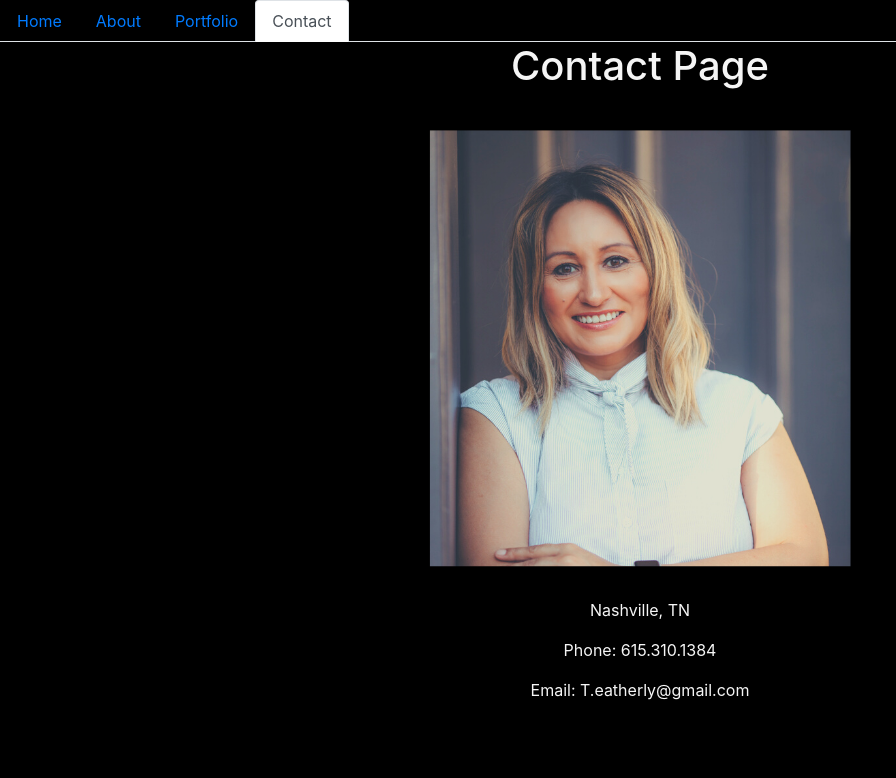
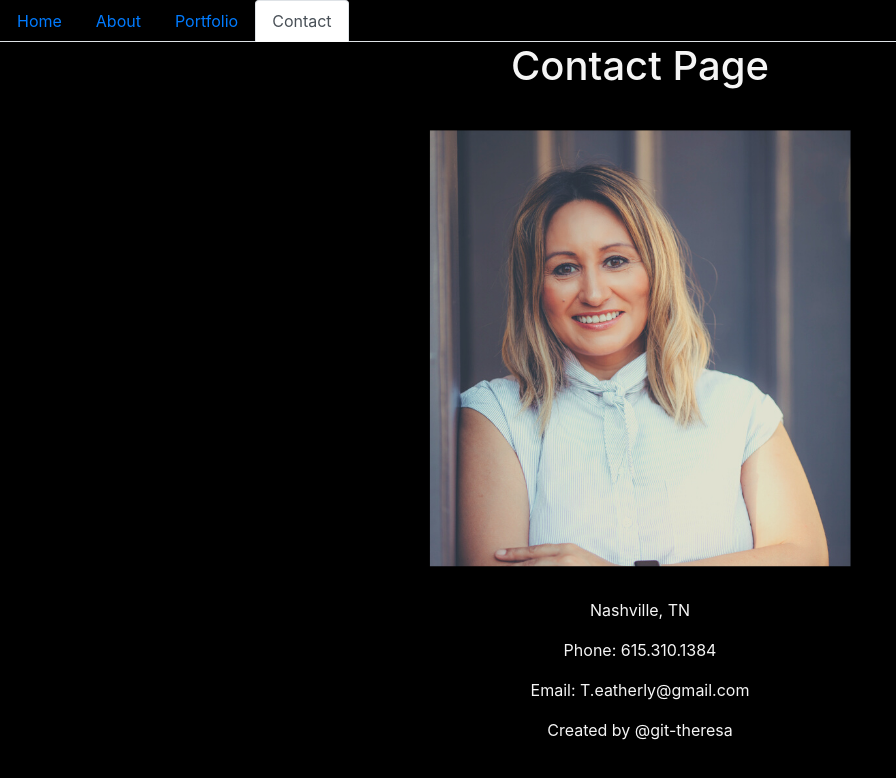
Before and after one commit to git-theresa/Portfolio, a React (Create React App) app: page /Portfolio/contact in a window 1280 px wide. Shown: the top 778 px of the page, without its empty margins (0-896 px from the left). Built offline with nearby package versions, Linux system fonts and the light colour scheme.

Commit message:
Footer Added

```diff
--- a/src/App.js
+++ b/src/App.js
@@ -5,6 +5,7 @@ import Home from "./components/pages/Home";
 import About from "./components/pages/About";
 import Portfolio from "./components/pages/Portfolio";
 import Contact from "./components/pages/Contact";
+import Footer from "./components/Footer";
 
 
 function App() {
@@ -16,6 +17,7 @@ function App() {
         <Route exact path="/about" component={About}/>
         <Route exact path="/portfolio" component={Portfolio} />
              <Route path="/contact" component={Contact} />
+             <Footer />
       </div>
     </Router>
 
--- /dev/null
+++ b/src/components/Footer.js
@@ -0,0 +1,12 @@
+import React from "react";
+// import Footer from "react-bootstrap";
+
+function Footer (){
+    return (
+
+        <div className ="Footer">Created by @git-theresa </div>
+
+    )
+}
+
+export default Footer;
```
